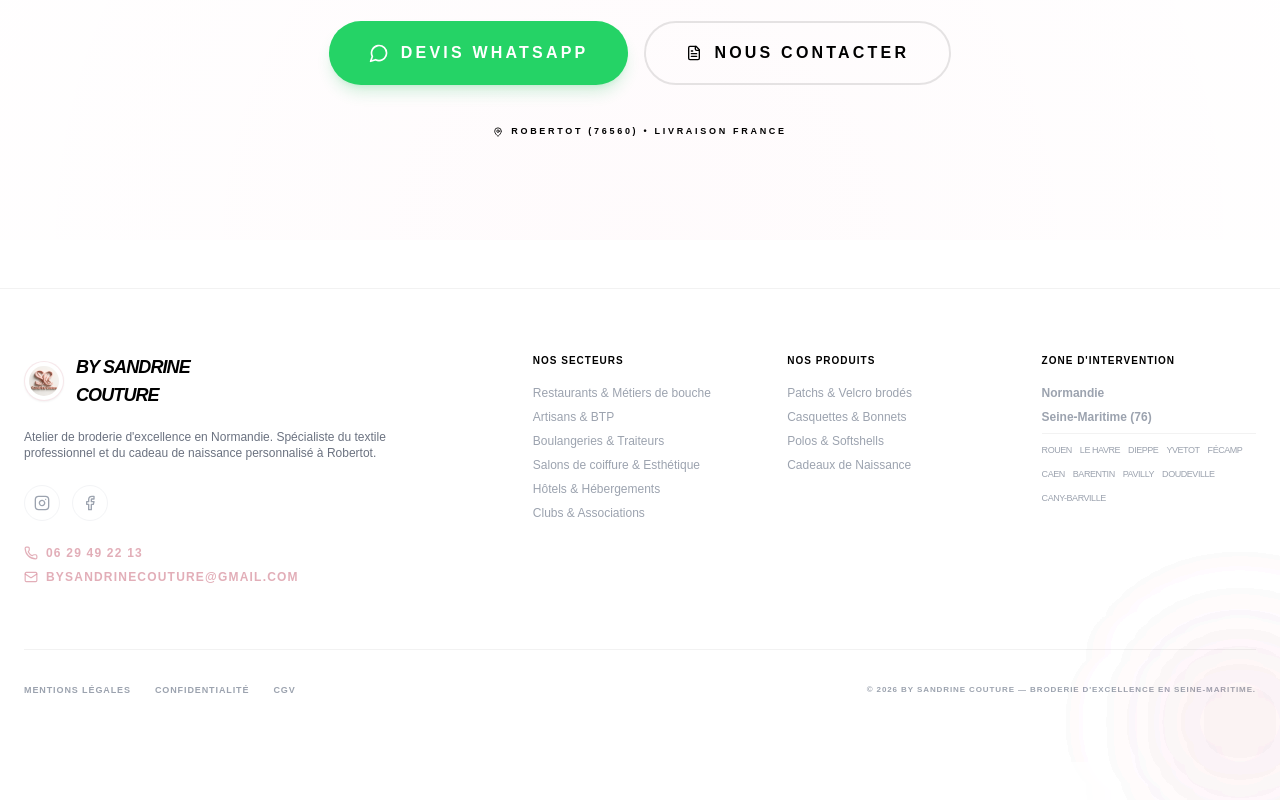
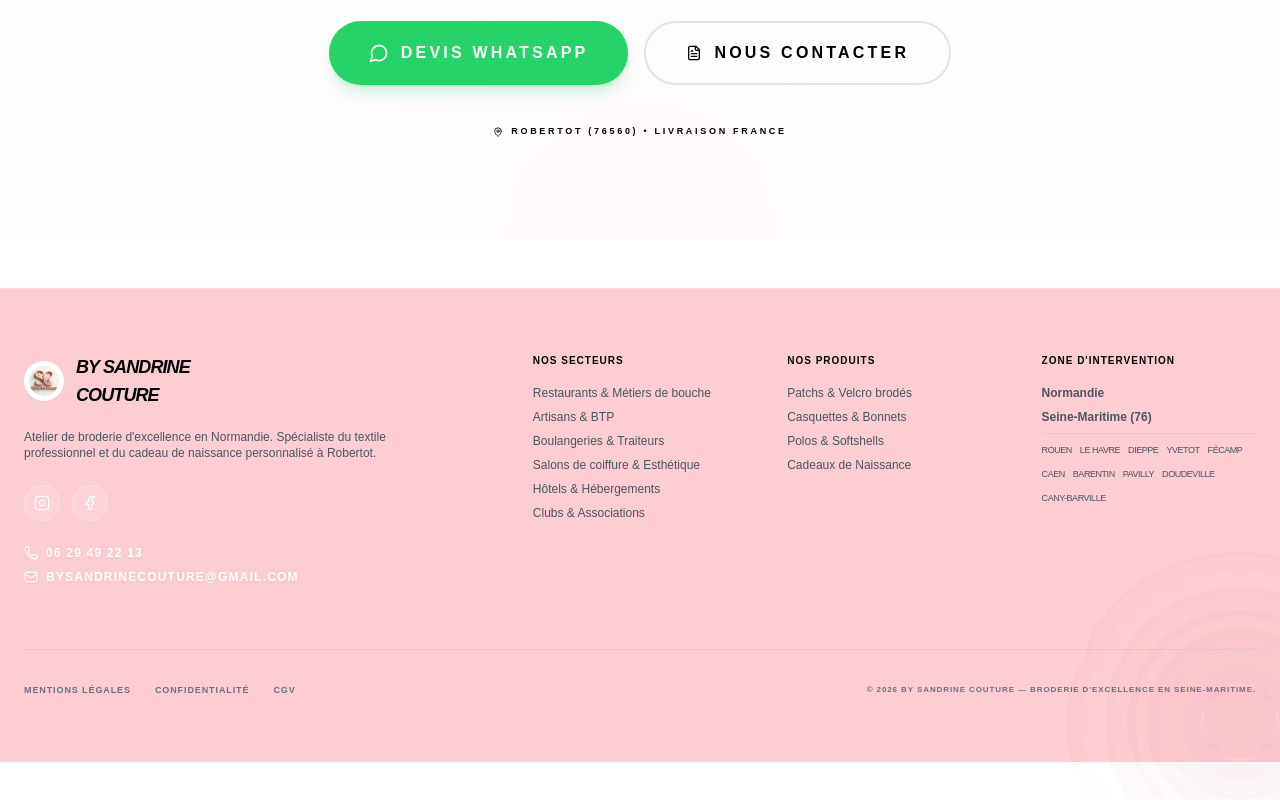
Before and after one commit to Creativityliberty/sandrinecouture, a Next.js app: page / in a window 1280 px wide. Shown: the part 6802-7602 px from the top of the page. Built offline with nearby package versions, Linux system fonts and the light colour scheme.

Commit message:
style(footer): apply darker rose background with white accents

```diff
--- a/components/footer.tsx
+++ b/components/footer.tsx
@@ -5,26 +5,26 @@
 
 export function Footer() {
   return (
-    <footer className="bg-white border-t border-black/5 py-16 px-6 mt-12">
+    <footer className="bg-rose-200 border-t border-white/20 py-16 px-6 mt-12">
       <div className="container mx-auto">
         <div className="grid grid-cols-1 md:grid-cols-2 lg:grid-cols-5 gap-10 text-left mb-16">
 
           {/* Brand Column */}
           <div className="lg:col-span-2">
             <div className="flex items-center gap-3 mb-5">
-              <div className="w-10 h-10 rounded-full border border-primary/20 overflow-hidden bg-white shadow-sm p-1">
+              <div className="w-10 h-10 rounded-full border border-white/40 overflow-hidden bg-white shadow-sm p-1">
                 <img src="/logo-sandrine.png" className="w-full h-full object-cover rounded-full" alt="Sandrine Couture Logo" />
               </div>
-              <h3 className="text-xl md:text-lg font-black tracking-tighter italic uppercase leading-none">By Sandrine <br />Couture</h3>
+              <h3 className="text-xl md:text-lg font-black tracking-tighter italic uppercase leading-none text-black">By Sandrine <br />Couture</h3>
             </div>
-            <p className="text-gray-500 max-w-sm leading-relaxed mb-6 text-sm md:text-xs font-medium">
+            <p className="text-gray-600 max-w-sm leading-relaxed mb-6 text-sm md:text-xs font-medium">
               Atelier de broderie d'excellence en Normandie. Spécialiste du textile professionnel et du cadeau de naissance personnalisé à Robertot.
             </p>
             <div className="flex gap-3 mb-6">
-              <a href={SITE_CONFIG.socials.instagram} target="_blank" rel="noopener noreferrer" className="w-9 h-9 rounded-full border border-gray-100 flex items-center justify-center hover:bg-primary hover:text-white transition-colors text-gray-400"><Instagram size={16} /></a>
-              <a href={SITE_CONFIG.socials.facebook} target="_blank" rel="noopener noreferrer" className="w-9 h-9 rounded-full border border-gray-100 flex items-center justify-center hover:bg-primary hover:text-white transition-colors text-gray-400"><Facebook size={16} /></a>
+              <a href={SITE_CONFIG.socials.instagram} target="_blank" rel="noopener noreferrer" className="w-9 h-9 rounded-full border border-white/30 flex items-center justify-center hover:bg-white hover:text-rose-400 transition-colors text-white bg-white/10"><Instagram size={16} /></a>
+              <a href={SITE_CONFIG.socials.facebook} target="_blank" rel="noopener noreferrer" className="w-9 h-9 rounded-full border border-white/30 flex items-center justify-center hover:bg-white hover:text-rose-400 transition-colors text-white bg-white/10"><Facebook size={16} /></a>
             </div>
-            <div className="space-y-2 text-sm md:text-xs font-bold uppercase tracking-widest text-primary/70">
+            <div className="space-y-2 text-sm md:text-xs font-bold uppercase tracking-widest text-white drop-shadow-sm">
               <div className="flex items-center gap-2"><Phone size={14} /> {SITE_CONFIG.phone}</div>
               <div className="flex items-center gap-2"><Mail size={14} /> {SITE_CONFIG.email}</div>
             </div>
@@ -33,9 +33,9 @@
           {/* SEO Column: Secteurs */}
           <div>
             <h4 className="font-bold mb-4 text-xs md:text-[10px] uppercase tracking-widest text-black">Nos Secteurs</h4>
-            <ul className="space-y-2 text-sm md:text-xs text-gray-400 font-medium list-none p-0">
+            <ul className="space-y-2 text-sm md:text-xs text-gray-600 font-medium list-none p-0">
               {SITE_CONFIG.seo.sectors.map(s => (
-                <li key={s.slug}><Link href={`/devis?secteur=${s.slug}`} className="hover:text-primary transition-colors no-underline">{s.name}</Link></li>
+                <li key={s.slug}><Link href={`/devis?secteur=${s.slug}`} className="hover:text-white transition-colors no-underline">{s.name}</Link></li>
               ))}
             </ul>
           </div>
@@ -43,9 +43,9 @@
           {/* SEO Column: Produits */}
           <div>
             <h4 className="font-bold mb-4 text-xs md:text-[10px] uppercase tracking-widest text-black">Nos Produits</h4>
-            <ul className="space-y-2 text-sm md:text-xs text-gray-400 font-medium list-none p-0">
+            <ul className="space-y-2 text-sm md:text-xs text-gray-600 font-medium list-none p-0">
               {SITE_CONFIG.seo.products.map(p => (
-                <li key={p.slug}><Link href={`/devis?produit=${p.slug}`} className="hover:text-primary transition-colors no-underline">{p.name}</Link></li>
+                <li key={p.slug}><Link href={`/devis?produit=${p.slug}`} className="hover:text-white transition-colors no-underline">{p.name}</Link></li>
               ))}
             </ul>
           </div>
@@ -53,14 +53,14 @@
           {/* SEO Column: Zone */}
           <div>
             <h4 className="font-bold mb-4 text-xs md:text-[10px] uppercase tracking-widest text-black">Zone d'intervention</h4>
-            <ul className="space-y-2 text-sm md:text-xs text-gray-400 font-medium list-none p-0">
+            <ul className="space-y-2 text-sm md:text-xs text-gray-600 font-medium list-none p-0">
               {SITE_CONFIG.seo.regions.map(r => (
-                <li key={r.slug}><Link href={`/#${r.slug}`} className="hover:text-primary transition-colors font-bold no-underline">{r.name}</Link></li>
+                <li key={r.slug}><Link href={`/#${r.slug}`} className="hover:text-white transition-colors font-bold no-underline">{r.name}</Link></li>
               ))}
               <li className="pt-2 border-t border-black/5 mt-3">
                 <div className="flex flex-wrap gap-2">
                   {SITE_CONFIG.seo.cities.map(c => (
-                    <Link key={c} href={`/#broderie-${c.toLowerCase()}`} className="text-[10px] md:text-[9px] hover:text-primary no-underline uppercase tracking-tighter">{c}</Link>
+                    <Link key={c} href={`/#broderie-${c.toLowerCase()}`} className="text-[10px] md:text-[9px] hover:text-white no-underline uppercase tracking-tighter">{c}</Link>
                   ))}
                 </div>
               </li>
@@ -68,11 +68,11 @@
           </div>
         </div>
 
-        <div className="pt-8 border-t border-black/5 flex flex-col md:flex-row justify-between items-center gap-4 text-xs md:text-[9px] font-bold text-gray-400 uppercase tracking-widest">
+        <div className="pt-8 border-t border-black/5 flex flex-col md:flex-row justify-between items-center gap-4 text-xs md:text-[9px] font-bold text-gray-500 uppercase tracking-widest">
           <div className="flex gap-6">
-            <Link href="/mentions-legales" className="hover:text-primary no-underline">Mentions Légales</Link>
-            <Link href="/confidentialite" className="hover:text-primary no-underline">Confidentialité</Link>
-            <Link href="/cgv" className="hover:text-primary no-underline">CGV</Link>
+            <Link href="/mentions-legales" className="hover:text-white no-underline">Mentions Légales</Link>
+            <Link href="/confidentialite" className="hover:text-white no-underline">Confidentialité</Link>
+            <Link href="/cgv" className="hover:text-white no-underline">CGV</Link>
           </div>
           <p className="text-[10px] md:text-[8px]">© {new Date().getFullYear()} By Sandrine Couture — Broderie d'excellence en Seine-Maritime.</p>
         </div>
```
